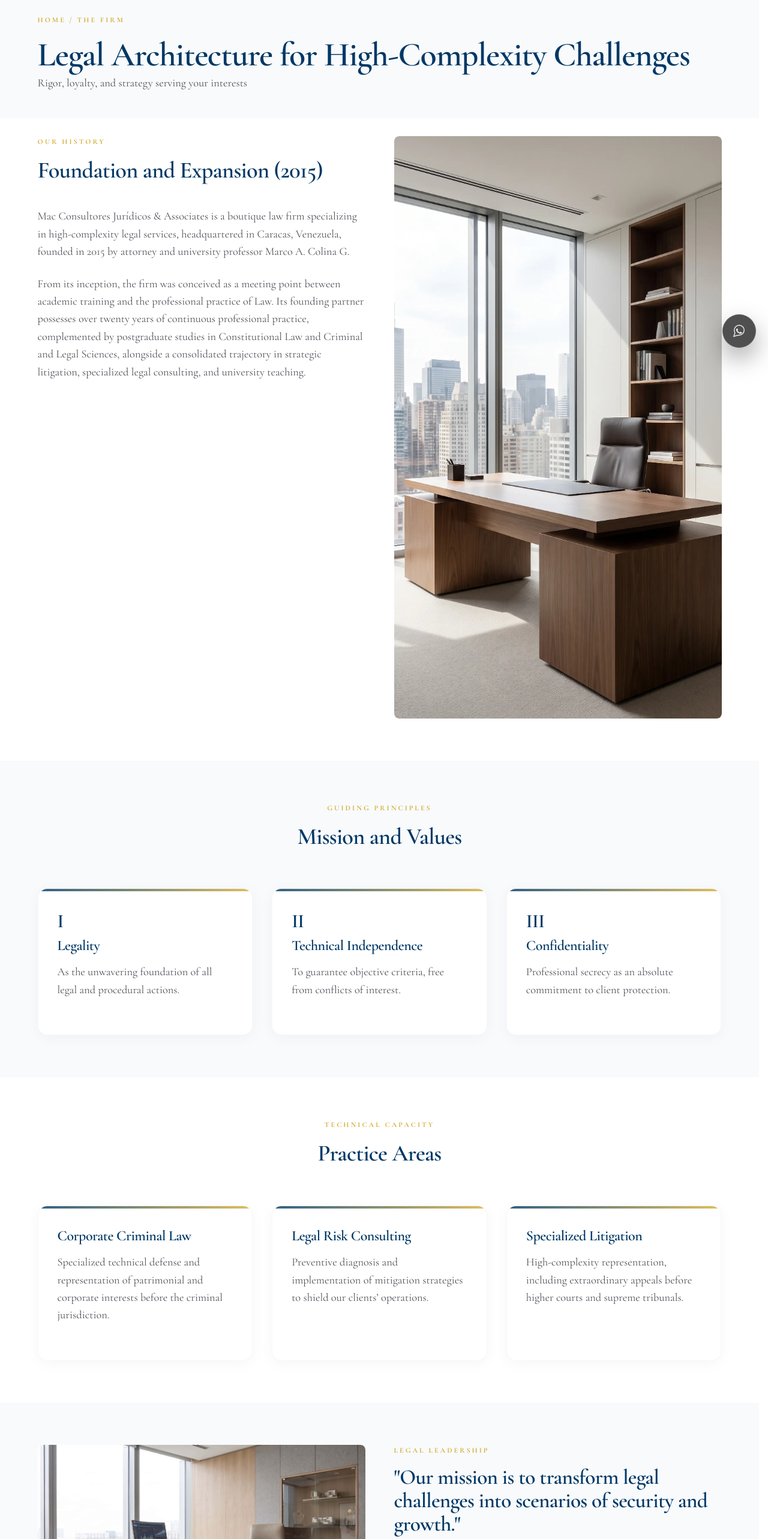
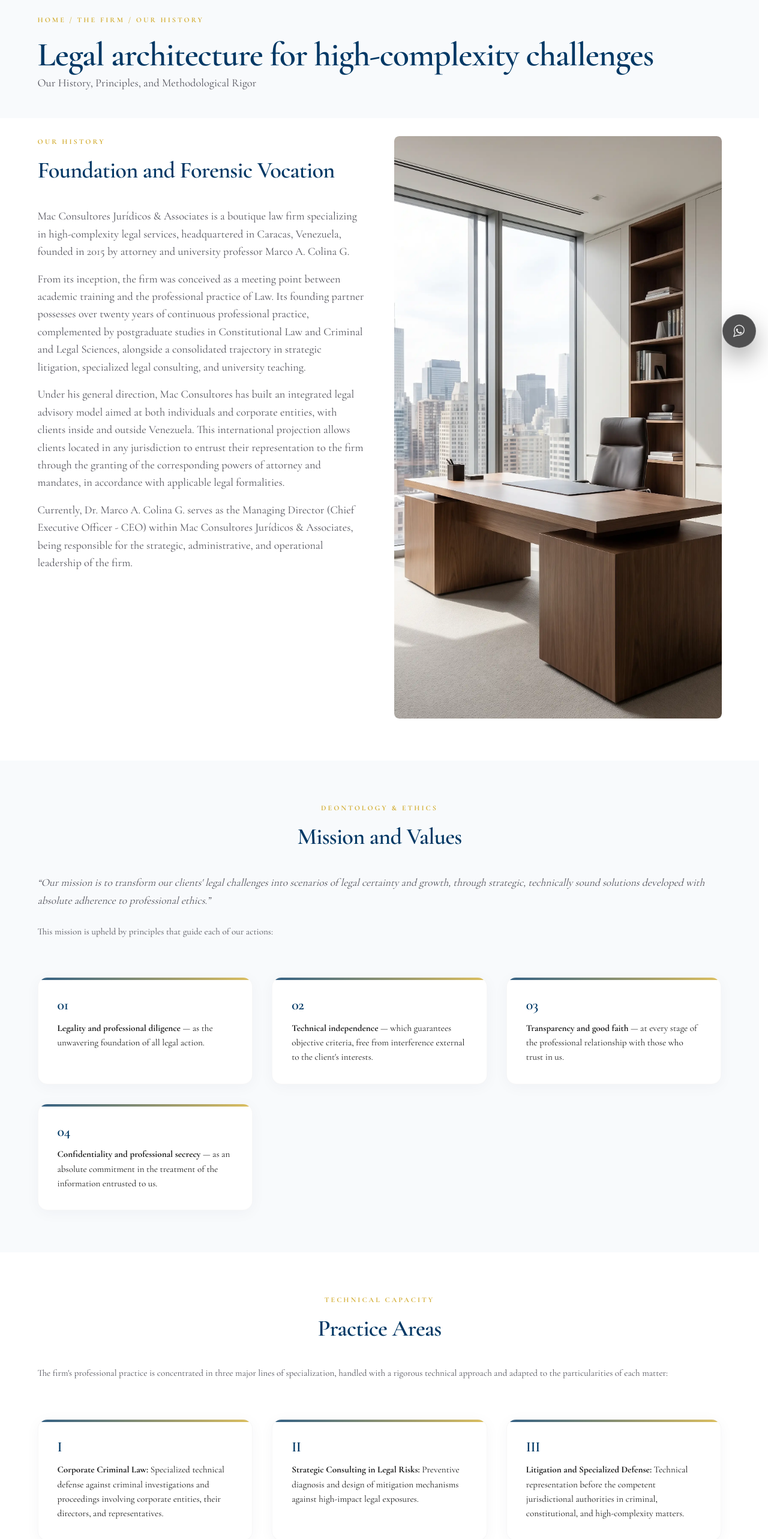
Before and after one commit to mcolina777-cpu/mac-consultores-site-clean, a Next.js app: page /en/about in a window 1280 px wide. Shown: the part 200-2766 px from the top of the page at 60% size. Built offline with nearby package versions, Linux system fonts and the light colour scheme.

Commit message:
feat(about): vincular el 100% de la narrativa institucional desde el JSON

```diff
--- a/src/app/[locale]/about/page.tsx
+++ b/src/app/[locale]/about/page.tsx
@@ -7,8 +7,9 @@ export async function generateMetadata({ params }: { params: Promise<{ locale: s
   const { locale } = await params;
   const isEs = locale === 'es';
   const dict = await getDictionary(locale);
-  const title = dict?.quienes_somos?.meta_title || (isEs ? 'Quiénes Somos | Mac Consultores Jurídicos & Asociados' : 'About Us | Mac Consultores Jurídicos & Asociados');
-  const description = dict?.quienes_somos?.meta_description || '';
+  const data = (dict as any)?.quienes_somos_detalle || (dict as any)?.quienes_somos;
+  const title = data?.title || (isEs ? 'Quiénes Somos | Mac Consultores Jurídicos & Asociados' : 'About Us | Mac Consultores Jurídicos & Asociados');
+  const description = (dict as any)?.quienes_somos?.meta_description || '';
   const url = `https://mac-consultores-site-clean.vercel.app/${locale}/about`;
   const esUrl = `https://mac-consultores-site-clean.vercel.app/es/about`;
   const enUrl = `https://mac-consultores-site-clean.vercel.app/en/about`;
@@ -50,45 +51,38 @@ export async function generateMetadata({ params }: { params: Promise<{ locale: s
 
 export default async function QuienesSomos({ params }: { params: Promise<{ locale: string }> }) {
   const { locale } = await params;
+  const dict = await getDictionary(locale);
+  const data = (dict as any)?.quienes_somos_detalle;
   const isEs = locale === 'es';
-  const dict = await getDictionary(locale);
-  const data = dict?.quienes_somos;
-  const detalleData = dict?.quienes_somos_detalle;
 
   return (
     <main className="page-quienes-somos">
       {/* HEADER PRINCIPAL */}
       <header className="page-header header-soft-bg">
         <div className="container">
-          <span className="section-tag">{data?.breadcrumb || (isEs ? 'NUESTRA FIRMA' : 'OUR FIRM')}</span>
+          <span className="section-tag">{data?.breadcrumb || (isEs ? 'INICIO / LA FIRMA / NUESTRA HISTORIA' : 'HOME / THE FIRM / OUR HISTORY')}</span>
           <h1 className="mb-1-5rem serif">
-            {isEs ? 'Arquitectura jurídica para desafíos de alta complejidad' : 'Legal Architecture for High-Complexity Challenges'}
+            {data?.h1 || (isEs ? 'Arquitectura jurídica para desafíos de alta complejidad' : 'Legal Architecture for High-Complexity Challenges')}
           </h1>
           <p className="hero-subtitle">
-            {isEs ? 'Rigor, lealtad y estrategia al servicio de sus intereses' : 'Rigor, loyalty, and strategy serving your interests'}
+            {isEs ? 'Nuestra Historia, Principios y Rigor Metodológico' : 'Our History, Principles, and Methodological Rigor'}
           </p>
         </div>
       </header>
 
-      {/* BLOQUE 1: TRAYECTORIA INSTITUCIONAL + FOTO VERTICAL */}
+      {/* BLOQUE 1: NUESTRA HISTORIA Y TRAYECTORIA COMPLETA */}
       <section className="section-padding-asym">
         <div className="container">
           <div className="grid-split">
             <div className="about-content">
-              <span className="section-tag">{data?.history?.tag || (isEs ? 'TRAYECTORIA INSTITUCIONAL' : 'INSTITUTIONAL HISTORY')}</span>
+              <span className="section-tag">{data?.history?.tag || (isEs ? 'NUESTRA HISTORIA' : 'OUR HISTORY')}</span>
               <h2 className="serif section-title mb-1-5rem">
-                {(data?.history as any)?.subtitle || (isEs ? 'Fundación y Expansión (2015)' : 'Foundation and Expansion (2015)')}
+                {isEs ? 'Fundación y Vocación Forense' : 'Foundation and Forensic Vocation'}
               </h2>
-              <p className="text-left max-w-100 mb-1-5rem">
-                {detalleData?.history?.p1 || (isEs
-                  ? 'Fundada en el año 2015 bajo la dirección del Dr. Marco A. Colina G., Mac Consultores Jurídicos & Asociados nació con la vocación de ofrecer un modelo de asesoría integral y litigación estratégica.'
-                  : 'Founded in 2015 under the leadership of Dr. Marco A. Colina G., Mac Consultores Jurídicos & Asociados was established to offer comprehensive advisory and strategic litigation.')}
-              </p>
-              <p className="text-left max-w-100 mb-2rem">
-                {detalleData?.history?.p2 || (isEs
-                  ? 'A lo largo de nuestra trayectoria, hemos consolidado una práctica profesional que atiende con idéntico rigor mandatos de clientes nacionales e internacionales, desarrollando soluciones a la medida para cada caso.'
-                  : 'Throughout our history, we have consolidated a professional practice that handles mandates from national and international clients with identical rigor, developing tailored solutions for each case.')}
-              </p>
+              <p className="text-left max-w-100 mb-1rem">{data?.history?.p1}</p>
+              <p className="text-left max-w-100 mb-1rem">{data?.history?.p2}</p>
+              <p className="text-left max-w-100 mb-1rem">{data?.history?.p3}</p>
+              <p className="text-left max-w-100 mb-2rem">{data?.history?.p4}</p>
             </div>
 
             <div className="img-reveal img-vertical">
@@ -107,58 +101,64 @@ export default async function QuienesSomos({ params }: { params: Promise<{ local
         </div>
       </section>
 
-      {/* BLOQUE 2: VALORES Y PRINCIPIOS RECTORES */}
+      {/* BLOQUE 2: MISIÓN Y LOS 4 PRINCIPIOS RECTORES */}
       <section className="bg-soft section-padding-asym">
         <div className="container">
-          <div className="axial-header axial-centered text-center mb-3rem">
-            <span className="section-tag">{isEs ? 'PRINCIPIOS RECTORES' : 'GUIDING PRINCIPLES'}</span>
-            <h2 className="serif section-title mt-1rem">{detalleData?.mission?.title || (isEs ? 'Valores y Principios' : 'Values and Principles')}</h2>
+          <div className="axial-header axial-centered text-center mb-3-5rem">
+            <span className="section-tag">{isEs ? 'DEONTOLOGÍA & ÉTICA' : 'DEONTOLOGY & ETHICS'}</span>
+            <h2 className="serif section-title mt-1rem">{data?.mission?.title || (isEs ? 'Misión y Valores' : 'Mission & Values')}</h2>
+            <p className="max-w-700 mx-auto mt-1-5rem" style={{ fontSize: '1.1rem', lineHeight: 1.7, fontStyle: 'italic' }}>
+              “{data?.mission?.p1}”
+            </p>
+            <p className="max-w-700 mx-auto mt-1rem text-muted" style={{ fontSize: '0.95rem' }}>
+              {data?.mission?.p2}
+            </p>
           </div>
-          <div className="grid-3">
-            <div className="card">
-              <span className="serif text-primary" style={{ fontSize: '2rem', display: 'block', marginBottom: '0.5rem' }}>I</span>
-              <h3 className="serif">{isEs ? 'Legalidad' : 'Legality'}</h3>
-              <p>{isEs ? 'Como fundamento inquebrantable de toda actuación jurídica y procesal.' : 'As the unwavering foundation of all legal and procedural actions.'}</p>
-            </div>
-            <div className="card">
-              <span className="serif text-primary" style={{ fontSize: '2rem', display: 'block', marginBottom: '0.5rem' }}>II</span>
-              <h3 className="serif">{isEs ? 'Independencia Técnica' : 'Technical Independence'}</h3>
-              <p>{isEs ? 'Para garantizar criterios objetivos, libres de conflictos de interés.' : 'To guarantee objective criteria, free from conflicts of interest.'}</p>
-            </div>
-            <div className="card">
-              <span className="serif text-primary" style={{ fontSize: '2rem', display: 'block', marginBottom: '0.5rem' }}>III</span>
-              <h3 className="serif">{isEs ? 'Confidencialidad' : 'Confidentiality'}</h3>
-              <p>{isEs ? 'Secreto profesional como compromiso absoluto para la protección del cliente.' : 'Professional secrecy as an absolute commitment to client protection.'}</p>
-            </div>
+
+          <div className="grid-2 gap-2rem" style={{ display: 'grid', gridTemplateColumns: 'repeat(auto-fit, minmax(300px, 1fr))', gap: '2rem' }}>
+            {data?.mission?.list?.map((item: string, idx: number) => (
+              <div key={idx} className="card" style={{ padding: '2rem', background: 'var(--color-bg-card, #ffffff)' }}>
+                <span className="serif text-primary" style={{ fontSize: '1.5rem', fontWeight: 600, display: 'block', marginBottom: '0.75rem' }}>
+                  0{idx + 1}
+                </span>
+                <div
+                  style={{ fontSize: '0.95rem', lineHeight: 1.6 }}
+                  dangerouslySetInnerHTML={{ __html: item }}
+                />
+              </div>
+            ))}
           </div>
         </div>
       </section>
 
-      {/* BLOQUE 3: ÁREAS DE PRÁCTICA ESPECIALIZADAS */}
+      {/* BLOQUE 3: ÁREAS DE PRÁCTICA */}
       <section className="section-padding-asym">
         <div className="container">
-          <div className="axial-header axial-centered text-center mb-3rem">
+          <div className="axial-header axial-centered text-center mb-3-5rem">
             <span className="section-tag">{isEs ? 'CAPACIDAD TÉCNICA' : 'TECHNICAL CAPACITY'}</span>
-            <h2 className="serif section-title mt-1rem">{detalleData?.areas?.title || (isEs ? 'Áreas de Práctica Especializadas' : 'Specialized Practice Areas')}</h2>
+            <h2 className="serif section-title mt-1rem">{data?.areas?.title || (isEs ? 'Áreas de Práctica' : 'Practice Areas')}</h2>
+            <p className="max-w-700 mx-auto mt-1rem text-muted" style={{ fontSize: '0.95rem' }}>
+              {data?.areas?.p1}
+            </p>
           </div>
-          <div className="grid-3">
-            <div className="card">
-              <h3 className="serif">{isEs ? 'Derecho Penal Corporativo' : 'Corporate Criminal Law'}</h3>
-              <p>{isEs ? 'Defensa técnica especializada y representación de intereses patrimoniales y corporativos ante la jurisdicción penal.' : 'Specialized technical defense and representation of patrimonial and corporate interests before the criminal jurisdiction.'}</p>
-            </div>
-            <div className="card">
-              <h3 className="serif">{isEs ? 'Consultoría en Riesgos Jurídicos' : 'Legal Risk Consulting'}</h3>
-              <p>{isEs ? 'Diagnóstico preventivo e implementación de estrategias de mitigación para blindar las operaciones de nuestros patrocinados.' : 'Preventive diagnosis and implementation of mitigation strategies to shield our clients’ operations.'}</p>
-            </div>
-            <div className="card">
-              <h3 className="serif">{isEs ? 'Litigación Especializada' : 'Specialized Litigation'}</h3>
-              <p>{isEs ? 'Representación de alta complejidad, incluyendo recursos extraordinarios ante tribunales superiores y de casación.' : 'High-complexity representation, including extraordinary appeals before higher courts and supreme tribunals.'}</p>
-            </div>
+
+          <div className="grid-3 gap-2rem">
+            {data?.areas?.list?.map((item: string, idx: number) => (
+              <div key={idx} className="card" style={{ padding: '2rem' }}>
+                <span className="serif text-primary" style={{ fontSize: '1.5rem', fontWeight: 600, display: 'block', marginBottom: '0.75rem' }}>
+                  {['I', 'II', 'III'][idx] || idx + 1}
+                </span>
+                <div
+                  style={{ fontSize: '0.95rem', lineHeight: 1.6 }}
+                  dangerouslySetInnerHTML={{ __html: item }}
+                />
+              </div>
+            ))}
           </div>
         </div>
       </section>
 
-      {/* BLOQUE 4: PROPÓSITO INSTITUCIONAL Y LIDERAZGO FORENSE */}
+      {/* BLOQUE 4: LO QUE NOS DISTINGUE Y LIDERAZGO FORENSE */}
       <section className="bg-soft section-padding-asym">
         <div className="container">
           <div className="grid-split reverse">
@@ -174,20 +174,20 @@ export default async function QuienesSomos({ params }: { params: Promise<{ local
               </picture>
             </div>
             <div className="vision-text">
-              <span className="section-tag">{(data?.mission as any)?.tag || (isEs ? "LIDERAZGO FORENSE" : "LEGAL LEADERSHIP")}</span>
+              <span className="section-tag">{isEs ? 'MÉTODO & RIGOR' : 'METHOD & RIGOR'}</span>
               <h2 className="serif heading-lg mb-1-5rem line-height-1-1">
-                {data?.mission?.quote || (isEs ? '“El rigor metodológico es la garantía de nuestra efectividad.”' : '“Methodological rigor is the guarantee of our effectiveness.”')}
+                {data?.distinction?.title || (isEs ? 'Lo Que Nos Distingue' : 'What Sets Us Apart')}
               </h2>
-              <p className="mb-2rem text-left max-w-100">
-                {detalleData?.distinction?.p1 || (isEs
-                  ? 'Más allá de la práctica tradicional, concebimos cada caso como un desafío de arquitectura jurídica, donde cada elemento probatorio y dogmático se estructura con precisión milimétrica.'
-                  : 'Beyond traditional practice, we conceive each case as a challenge in legal architecture, where every evidentiary and doctrinal element is structured with millimeter precision.')}
-              </p>
+              <p className="mb-1rem text-left max-w-100">{data?.distinction?.p1}</p>
+              <p className="mb-1rem text-left max-w-100">{data?.distinction?.p2}</p>
+              <p className="mb-1-5rem text-left max-w-100">{data?.distinction?.p3}</p>
+              <p className="mb-2rem text-left max-w-100 font-medium">{data?.distinction?.p4}</p>
+
               <Link
                 href={getRoute(locale, 'ourCeo')}
                 className="btn btn-primary"
               >
-                {data?.mission?.btn || (isEs ? 'CONOCE A NUESTRO DIRECTOR' : 'MEET OUR DIRECTOR')}
+                {isEs ? 'CONOCE A NUESTRO DIRECTOR GENERAL' : 'MEET OUR MANAGING PARTNER'}
               </Link>
             </div>
           </div>
```
